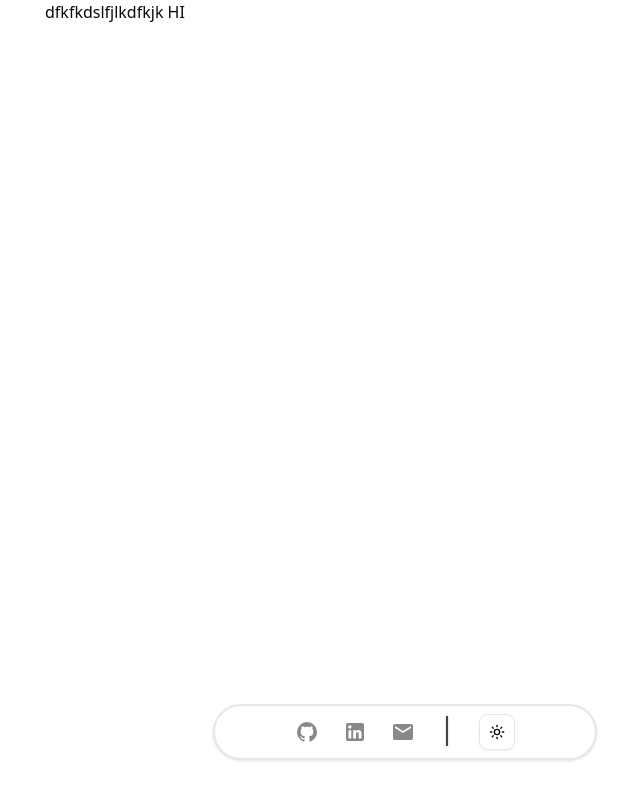
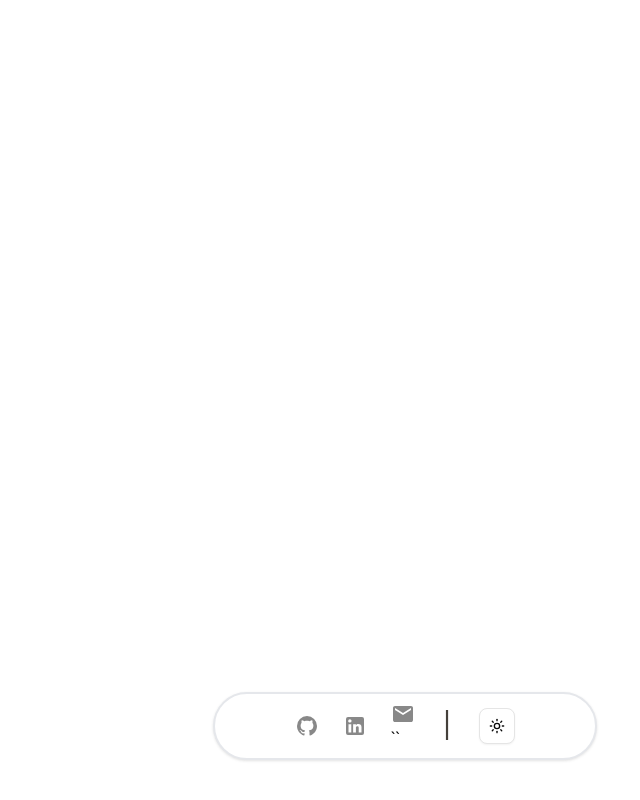
Before and after one commit to eeshm/portfolio, a Next.js app: page / in a window 1280 px wide. Shown: the whole page, without its empty margins (235-875 px from the left). Built offline with nearby package versions, Linux system fonts and the light colour scheme.

Commit message:
Structure

```diff
--- a/app/page.tsx
+++ b/app/page.tsx
@@ -7,8 +7,7 @@ export default function Home(){
  <div className="min-h-screen w-full flex flex-col items-center justify-start p-4 relative ">
   <div className="fixed inset-0">
   <div className="max-w-3xl sm:w-3/4 mx-auto px-6">
-  dfkfkdslfjlkdfkjk
-      HI
+
   </div>
   </div>
   </div>
--- a/components/Navbar.tsx
+++ b/components/Navbar.tsx
@@ -3,7 +3,7 @@ import React, { useState } from "react";
 import { HoveredLink, Menu, MenuItem, ProductItem } from "./ui/navbar-menu";
 import { cn } from "@/lib/utils";
 import Link from "next/link";
-import { ModeToggle } from "./toggle-button";
+import { ModeToggle } from "./ui/toggle-button";
 import { MdiGithub } from "./ui/github";
 import { Linkedin } from "lucide-react";
 import { MdiLinkedin } from "./ui/linkedin";
@@ -26,7 +26,7 @@ function Navbar({ className }: { className?: string }){
             </Link>
 
             <Link href={"mailto:eeshmidha08@gmail.com"}>
-            <MaterialSymbolsMail/>
+            <MaterialSymbolsMail/>``
             </Link>
             <div className="text-3xl -mt-2 text-stone-700 font-light">
                 |
```
Also changed, not shown: components/About.tsx (added), components/InfoSec.tsx (added), components/ui/grid-background.tsx (renamed from components/grid-background.tsx), components/ui/toggle-button.tsx (renamed from components/toggle-button.tsx).
